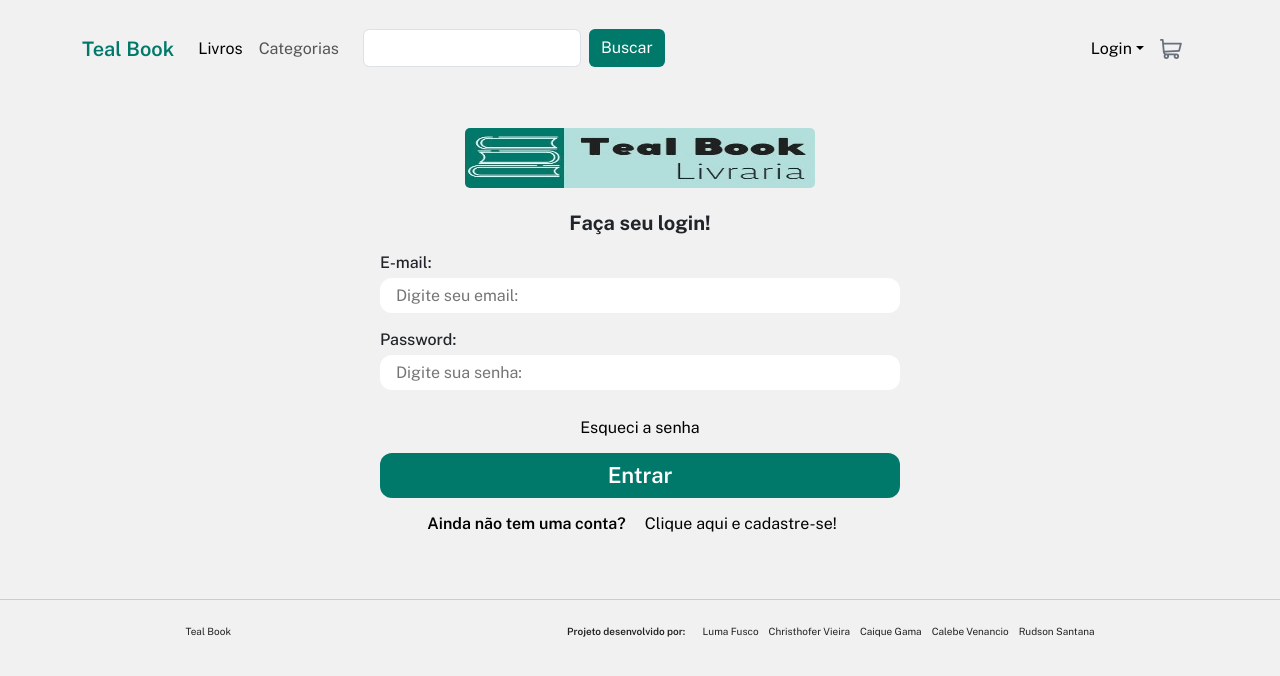
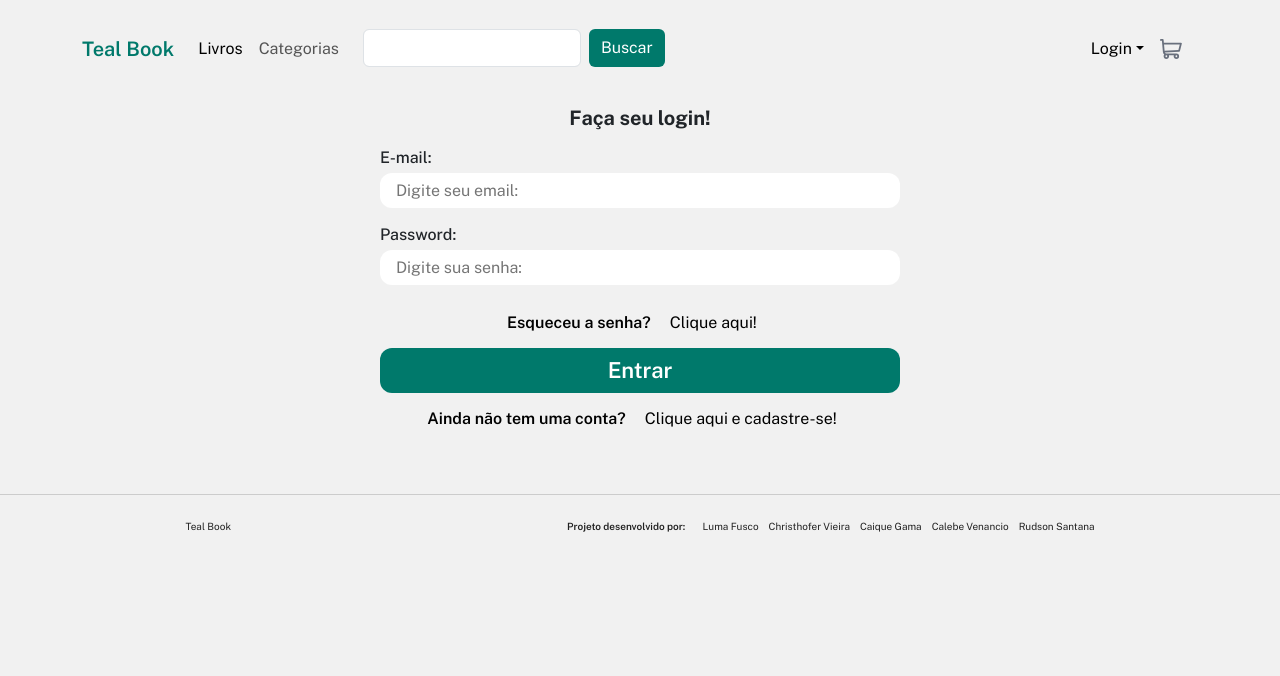
Before and after one commit to LumaFusco/desafio-final-gama-academy, a React (Create React App) app: page /login in a window 1280 px wide. Shown: the top 676 px of the page. Built offline with nearby package versions, Linux system fonts and the light colour scheme.

Commit message:
Página de Login Finalizada

```diff
--- /dev/null
+++ b/src/components/FormularioLogin/FormLogin.tsx
@@ -0,0 +1,46 @@
+import * as C from '../../components/FormularioLogin/login.style'
+
+function Login() {
+  return (
+    <C.Container>
+      <div className="formLogin">
+        <div className="headerLogin">
+          <span>Faça seu login!</span>
+        </div>
+        <form action="">
+          <div className="inputContainer">
+            <label htmlFor="email">E-mail:</label>
+            <input
+              type="text"
+              name="email"
+              id="email"
+              placeholder="Digite seu email:"
+            />
+          </div>
+
+          <div className="inputContainer">
+            <label htmlFor="password">Password:</label>
+            <input
+              type="password"
+              name="password"
+              id="password"
+              placeholder="Digite sua senha:"
+            />
+          </div>
+          <div className="reset">
+            <p>Esqueceu a senha?</p>
+            <a href="#">Clique aqui!</a>
+          </div>
+          <button className="button">Entrar</button>
+
+          <div className="footerForm">
+            <p>Ainda não tem uma conta? </p>
+            <a href="#">Clique aqui e cadastre-se!</a>
+          </div>
+        </form>
+      </div>
+    </C.Container>
+  )
+}
+
+export default Login
--- a/src/pages/Login/login.style.ts
+++ b/src/components/FormularioLogin/login.style.ts
@@ -68,6 +68,18 @@ export const Container = style.div`
         border-radius: 12px;
         margin-bottom: 12px;
     }
+    .formLogin .reset p{
+        font-weight: 600;
+        font-size: 16px;
+        line-height:19px;
+        color: #000000;
+    }
+    .formLogin .reset{
+        display: flex;
+        align-items: center;
+        justify-content: center;
+        gap: 3px;
+    }
 
     .formLogin form .inputContainer input:hover{
         border: 1px solid #00896b;
@@ -82,6 +94,7 @@ export const Container = style.div`
     }
 
     .formLogin form a:hover{
+        display: flex;
         color:  #00796B;
         text-decoration: underline;
     }
@@ -111,7 +124,7 @@ export const Container = style.div`
 
     .formLogin form .button:hover{
         opacity: 0.8;
-        font-size: 20px;
+        font-size: 21px;
         border: 3px solid #0073;
     }
 
--- a/src/pages/Login/index.tsx
+++ b/src/pages/Login/index.tsx
@@ -1,54 +1,18 @@
 import Header from '../../components/Header'
 import Footer from '../../components/footer/Footer'
-import ImageLogo from '../../assets/images/logo_teal_book.jpg'
-import * as C from './login.style'
+import Login from '../../components/FormularioLogin/FormLogin'
 
-export default function Login() {
+ function PageLogin() {
   return (
     <div>
       <header>
         <Header />
       </header>
-      <C.Container>
-        <div className="formLogin">
-          <div className="headerLogin">
-            <img src={ImageLogo} alt="Image Logo" />
-            <span>Faça seu login!</span>
-          </div>
-          <form action="">
-            <div className="inputContainer">
-              <label htmlFor="email">E-mail:</label>
-              <input
-                type="text"
-                name="email"
-                id="email"
-                placeholder="Digite seu email:"
-              />
-            </div>
-
-            <div className="inputContainer">
-              <label htmlFor="password">Password:</label>
-              <input
-                type="password"
-                name="password"
-                id="password"
-                placeholder="Digite sua senha:"
-              />
-            </div>
-
-            <a href="#">Esqueci a senha</a>
-            <button className="button">
-              Entrar
-            </button>
-
-            <div className="footerForm">
-              <p>Ainda não tem uma conta? </p>
-              <a href="#">Clique aqui e cadastre-se!</a>
-            </div>
-          </form>
-        </div>
-      </C.Container>
+      <section>
+        <Login />
+      </section>
       <Footer />
     </div>
   )
 }
+export default PageLogin
```
